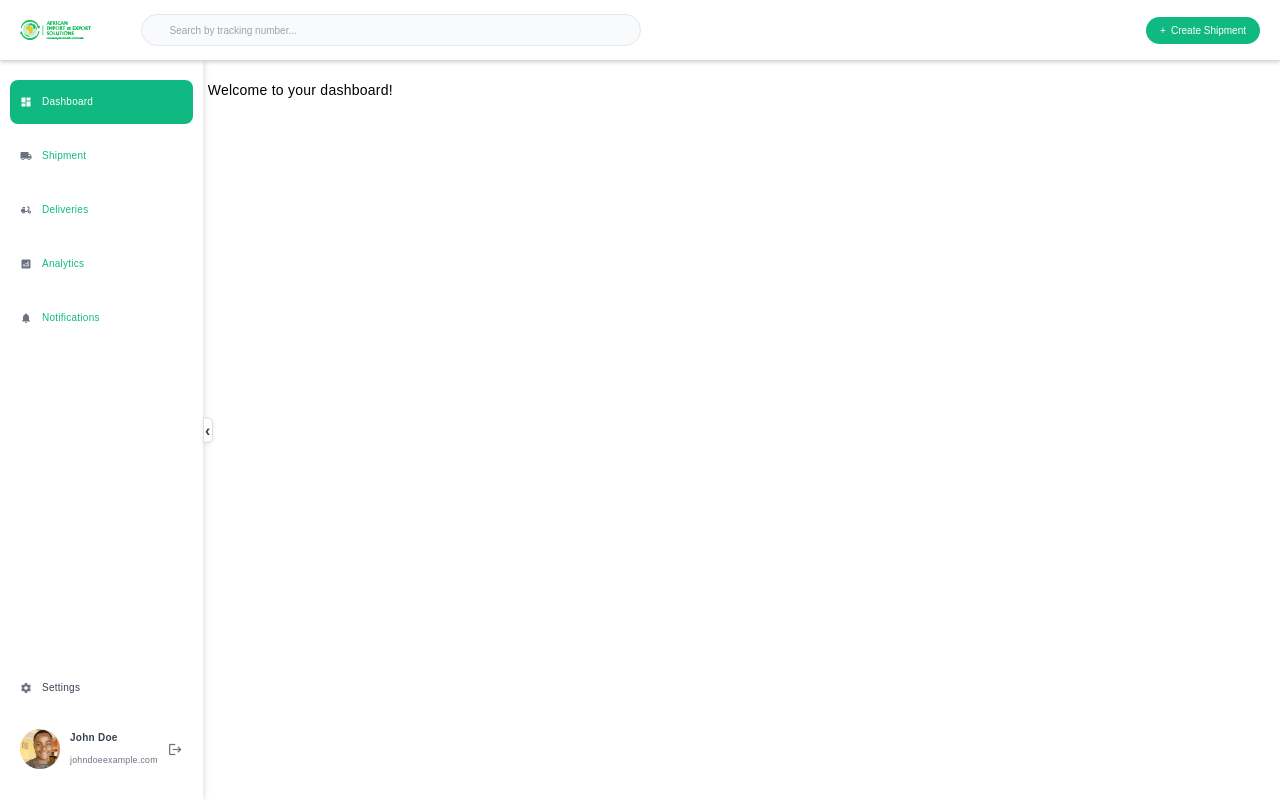
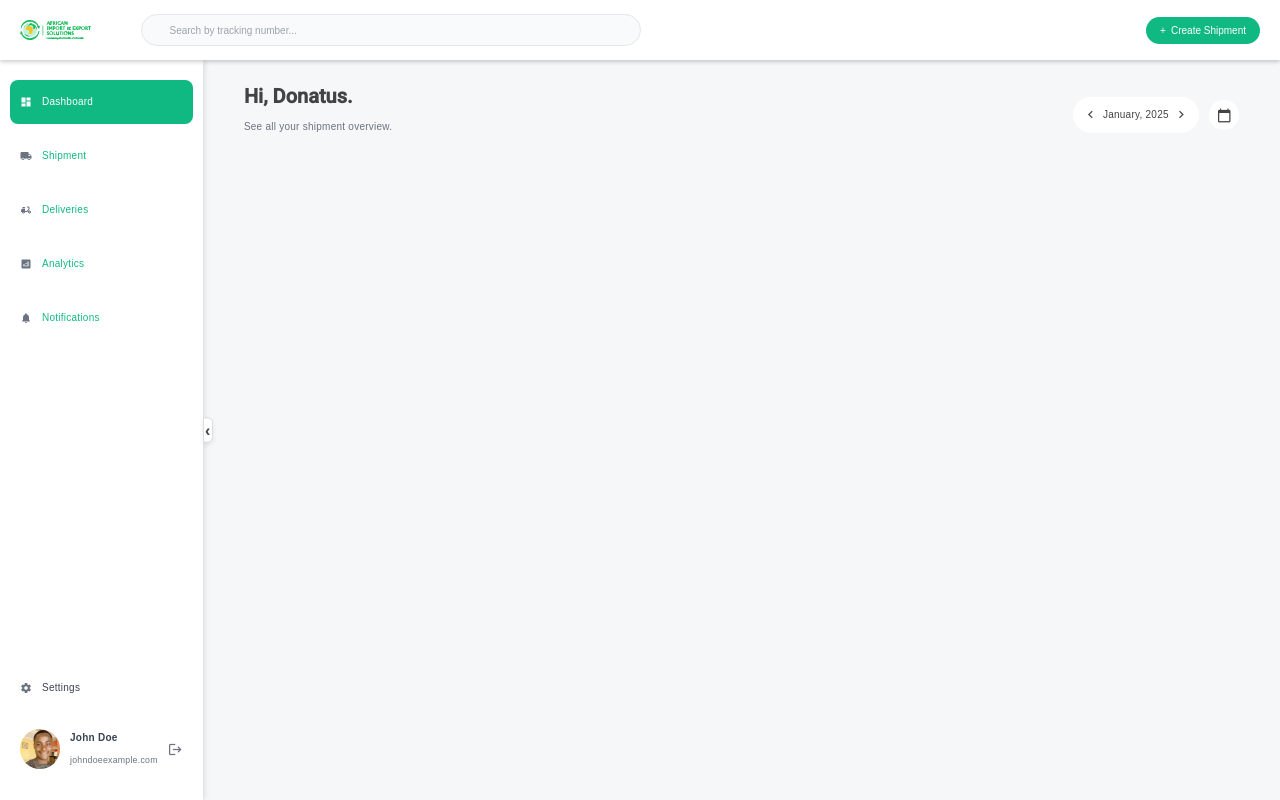
Before and after one commit to BrainDoe/aies-test, an Angular app: page /dashboard/main in a window 1280 px wide. Built offline with nearby package versions, Linux system fonts and the light colour scheme.

Commit message:
Welcome area done

```diff
--- /dev/null
+++ b/src/app/dashboard/components/welcome/welcome.component.html
@@ -0,0 +1,19 @@
+<div class="welcome-area">
+  <div class="container">
+    <div class="left">
+      <h1>Hi, Donatus.</h1>
+      <p>See all your shipment overview.</p>
+    </div>
+    <div class="right">
+      <div class="calender">
+        <i class="material-icons">chevron_left</i>
+        <span>January, 2025</span>
+        <i class="material-icons">chevron_right</i>
+      </div>
+      <div class="calender-icon">
+        <i class="material-icons">calendar_today</i>
+        <!-- <input type="date" name="date" id="date" /> -->
+      </div>
+    </div>
+  </div>
+</div>
--- /dev/null
+++ b/src/app/dashboard/components/welcome/welcome.component.scss
@@ -0,0 +1,76 @@
+.welcome-area {
+  display: flex;
+  align-items: center;
+  justify-content: space-between;
+  min-height: 3rem;
+  padding: 0 1rem;
+  margin-bottom: 2rem;
+
+  .container {
+    width: 100%;
+    max-width: 95%;
+    margin: 0 auto;
+    display: flex;
+    align-items: center;
+    justify-content: space-between;
+  }
+
+  .left {
+    h1 {
+      font-size: 2rem;
+      font-weight: 700;
+      color: #434343;
+      margin-bottom: 0.5rem;
+    }
+
+    p {
+      font-size: 1rem;
+      color: #6b7280;
+    }
+  }
+
+  .right {
+    display: flex;
+    align-items: center;
+    justify-content: center;
+
+    .calender {
+      min-width: 10rem;
+      background-color: #fff;
+      border-radius: 3rem;
+      padding: 0.3rem 1rem;
+      margin-right: 1rem;
+      display: flex;
+      align-items: center;
+      justify-content: center;
+
+      i {
+        font-size: 1.5rem;
+        color: #434343;
+        display: inline-block;
+      }
+
+      span {
+        display: inline-block;
+        font-size: 1rem;
+        color: #434343;
+        margin: 0.5rem;
+      }
+    }
+
+    .calender-icon {
+      width: 3rem;
+      height: 3rem;
+      border-radius: 50%;
+      padding: 0.8rem;
+      background-color: #fff;
+      cursor: pointer;
+
+      i {
+        font-size: 1.5rem;
+        color: #434343;
+        display: inline-block;
+      }
+    }
+  }
+}
--- a/src/app/dashboard/dashboard.module.ts
+++ b/src/app/dashboard/dashboard.module.ts
@@ -7,9 +7,10 @@ import { TopbarComponent } from './components/topbar/topbar.component';
 import { SidebarComponent } from './components/sidebar/sidebar.component';
 import { FormsModule, ReactiveFormsModule } from '@angular/forms';
 import { MatIconModule } from '@angular/material/icon';
+import { WelcomeComponent } from './components/welcome/welcome.component';
 
 @NgModule({
-  declarations: [MainComponent, TopbarComponent, SidebarComponent],
+  declarations: [MainComponent, TopbarComponent, SidebarComponent, WelcomeComponent],
   imports: [
     CommonModule,
     DashboardRoutingModule,
--- a/src/app/dashboard/pages/main/main.component.html
+++ b/src/app/dashboard/pages/main/main.component.html
@@ -9,29 +9,10 @@
     <!-- Sidebar -->
     <app-sidebar></app-sidebar>
 
-    <!-- <div class="sidebar" [class.collapsed]="isCollapsed">
-      <div class="menu">
-        <a href="#" class="menu-item">
-          <i class="icon">🏠</i>
-          <span class="label" *ngIf="!isCollapsed">Home</span>
-        </a>
-        <a href="#" class="menu-item">
-          <i class="icon">📊</i>
-          <span class="label" *ngIf="!isCollapsed">Analytics</span>
-        </a>
-        <a href="#" class="menu-item">
-          <i class="icon">⚙️</i>
-          <span class="label" *ngIf="!isCollapsed">Settings</span>
-        </a>
-      </div>
-      <button (click)="toggleSidebar()" class="toggle-button">
-        {{ isCollapsed ? "&#x203A;" : "&#x2039;" }}
-      </button>
-    </div> -->
-
     <!-- Main Area -->
     <div class="content-area">
-      <p>Welcome to your dashboard!</p>
+      <!-- Welcome area -->
+      <app-welcome></app-welcome>
     </div>
   </div>
 </div>
--- a/src/app/dashboard/pages/main/main.component.scss
+++ b/src/app/dashboard/pages/main/main.component.scss
@@ -101,7 +101,7 @@
     .content-area {
       flex: 1;
       padding: 2rem 0.5rem;
-      background-color: #fff;
+      background-color: #f6f7f9;
       overflow-y: auto;
     }
   }
--- a/src/styles.scss
+++ b/src/styles.scss
@@ -4,6 +4,16 @@ p {
   padding: 0;
   box-sizing: border-box;
   font-family: sans-serif;
+}
+
+h1,
+h2,
+h3,
+h4,
+h5,
+h6 {
+  margin: 0;
+  padding: 0;
 }
 
 html {
@@ -22,5 +32,11 @@ ul {
   list-style: none;
 }
 
-html, body { height: 100%; }
-body { margin: 0; font-family: Roboto, "Helvetica Neue", sans-serif; }
+html,
+body {
+  height: 100%;
+}
+body {
+  margin: 0;
+  font-family: Roboto, "Helvetica Neue", sans-serif;
+}
```
Also changed, not shown: src/app/dashboard/components/welcome/welcome.component.ts (added, +10 -0 lines).
